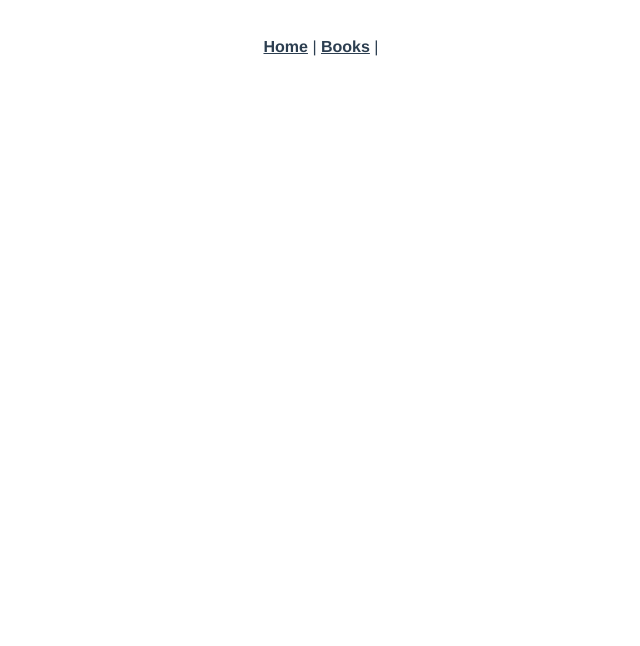
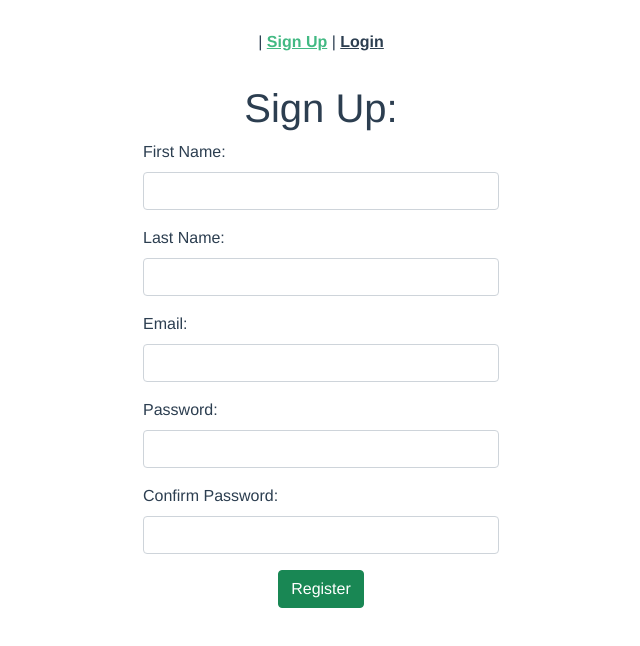
Before and after one commit to moshi-soft/bookstore-vue, a Vue app: page /register in a window 1280 px wide. Before the commit this address had no page. Shown: the top 646 px of the page, without its empty margins (319-959 px from the left). Built offline with nearby package versions, Linux system fonts and the light colour scheme.

Commit message:
router guard,nagivation guard,login,logout done in frontend

```diff
--- a/package.json
+++ b/package.json
@@ -12,7 +12,8 @@
     "core-js": "^3.6.5",
     "vue": "^3.0.0",
     "vue-axios": "^3.4.0",
-    "vue-router": "^4.0.0-0"
+    "vue-router": "^4.0.0-0",
+    "vuex": "^4.0.2"
   },
   "devDependencies": {
     "@vue/cli-plugin-babel": "~4.5.0",
--- a/src/App.vue
+++ b/src/App.vue
@@ -1,13 +1,34 @@
 <template>
   <div id="nav">
-    <router-link to="/">Home</router-link> |
-    <router-link to="/books">Books</router-link> |
+    <!-- <router-link to="/">Home</router-link> | -->
+    <router-link v-if="loggedIn" to="/">Books</router-link> |
+    <router-link v-if="!loggedIn" to="/register">Sign Up</router-link> |
+    <router-link v-if="!loggedIn" to="/login">Login</router-link>
+    <button v-else type="button" class="btn btn-info" @click="logout">
+     Logout
+    </button>
+
     <!-- <router-link to="/books/id">Book Detail</router-link> -->
 
   </div>
   <router-view/>
+  <link href="https://cdn.jsdelivr.net/npm/bootstrap@5.1.3/dist/css/bootstrap.min.css" rel="stylesheet" integrity="sha384-1BmE4kWBq78iYhFldvKuhfTAU6auU8tT94WrHftjDbrCEXSU1oBoqyl2QvZ6jIW3" crossorigin="anonymous">
 </template>
+<script>
+import {authComputed} from '@/store/helper.js'
 
+export default{
+  computed:{
+    ...authComputed
+  },
+  methods:{
+    logout(){
+      this.$store.dispatch('logout')
+    }
+  }
+}
+
+</script>
 <style>
 #app {
   font-family: Avenir, Helvetica, Arial, sans-serif;
--- a/src/components/BookAdd.vue
+++ b/src/components/BookAdd.vue
@@ -4,7 +4,7 @@
     <h3 v-if="isSuccess" style="color:green">
       Successfully added new book
     </h3>
-     <router-link to="/books">Back to List</router-link>
+     <router-link to="/">Back to List</router-link>
      <br><br><br>
      <!-- <form @submit.prevent="submitForm" method="POST"  action="https://localhost:44344/api/Books/api/Books/add-book-with-authors"> -->
       <label for="title">Book Name</label>
--- a/src/components/BookDetail.vue
+++ b/src/components/BookDetail.vue
@@ -1,7 +1,7 @@
 <template>
   <div class="hello">
     <h1>{{ msg }}</h1>
-     <router-link to="/books">Back to List</router-link>
+     <router-link to="/">Back to List</router-link>
    <table>
      <thead style="background:skyblue">
        <tr>
--- a/src/components/BookEdit.vue
+++ b/src/components/BookEdit.vue
@@ -4,7 +4,7 @@
     <h3 v-if="isSuccess" style="color:green">
       Successfully updated book
     </h3>
-     <router-link to="/books">Back to List</router-link>
+     <router-link to="/">Back to List</router-link>
      <br><br><br>
     <label for="title">Book Name</label>
       <input name="title" type="input" id="title" v-model="form.title">
@@ -77,9 +77,11 @@ export default {
   },
   methods:{
     getPublishers: function(){
-      this.axios.get('https://localhost:44344/api/Publishers/').then((response) => {
+      this.axios.get('https://localhost:44344/api/Publishers/')
+      .then((response) => {
         this.publishers = response.data;
       })
+
     },
     getAuthors: function(){
       this.axios.get('https://localhost:44344/api/Authors/').then((response) => {
@@ -111,6 +113,9 @@ export default {
                 .then(function (response) {
                   self.isSuccess = true
                     console.log(response);
+                })
+                .then(()=>{
+                  this.$router.push({name:'Books'})
                 })
                 .catch(function (error) {
                     console.log(error);
--- a/src/components/BooksList.vue
+++ b/src/components/BooksList.vue
@@ -47,7 +47,15 @@ export default {
         this.books = response.data;
         console.log(response.data)
       })
-    },
+      .catch(function (error) {
+        //alert('error')
+          console.log(error.response.status);
+          if(error.response.status == 401){
+            alert('You are not logged in please logged in first')
+          }
+
+      })
+},
     deleteBookRecord(record){
       if(!confirm('Are you sure to delete?')){
         return false
--- a/src/main.js
+++ b/src/main.js
@@ -3,5 +3,6 @@ import App from './App.vue'
 import router from './router'
 import axios from 'axios'
 import VueAxios from 'vue-axios'
+import store from './store'
 
-createApp(App).use(router).use(VueAxios, axios).mount('#app')
+createApp(App).use(router).use(store).use(VueAxios, axios).mount('#app')
--- a/src/router/index.js
+++ b/src/router/index.js
@@ -1,39 +1,67 @@
 import { createRouter, createWebHistory } from 'vue-router'
-import Home from '../views/Home.vue'
+// import Home from '../views/Home.vue'
 import Books from '../views/Books.vue'
 import BookDetail from '../views/BookDetail.vue'
 import BookAdd from '../views/BookAdd.vue'
 import BookEdit from '../views/BookEdit.vue'
+import RegisterUser from '../views/RegisterUser.vue'
+import LoginUser from '../views/LoginUser.vue'
 
 const routes = [
+  // {
+  //   path: '/',
+  //   name: 'Home',
+  //   component: Home
+  // },
   {
     path: '/',
-    name: 'Home',
-    component: Home
-  },
-  {
-    path: '/books',
     name: 'Books',
-    component: Books
+    // meta property allowes us to add custom attributes to the route
+    component: Books,
+    meta:{
+      requiresAuth:true
+    },
 
   },
   {
     path: '/books/:id/detail',
     name: 'BookDetail',
-    component: BookDetail
+    component: BookDetail,
+    meta:{
+      requiresAuth:true
+    },
+
 
   },
   {
     path: '/books/new',
     name: 'BookAdd',
-    component: BookAdd
+    component: BookAdd,
+    meta:{
+      requiresAuth:true
+    },
+
 
   },
   {
     path: '/books/:id/edit',
     name: 'BookEdit',
-    component: BookEdit
+    component: BookEdit,
+    meta:{
+      requiresAuth:true
+    },
 
+
+  },
+  {
+    path: '/register',
+    name: 'register',
+    component: RegisterUser
+  },
+  {
+    path: '/login',
+    name: 'login',
+    component: LoginUser
   }
 ]
 
@@ -42,4 +70,13 @@ const router = createRouter({
   routes
 })
 
+router.beforeEach((to,from,next)=>{
+  const loggedIn = localStorage.getItem('user')
+  if(to.matched.some(record=>record.meta.requiresAuth && !loggedIn)){
+      next('/login')
+  }else{
+    next()
+  }
+})
+
 export default router
--- /dev/null
+++ b/src/store/helper.js
@@ -0,0 +1,5 @@
+import { mapGetters } from "vuex";
+
+export const authComputed = {
+    ...mapGetters(['loggedIn'])
+}
--- /dev/null
+++ b/src/store/index.js
@@ -0,0 +1,52 @@
+import {createStore } from 'vuex'
+import axios from 'axios'
+export default createStore({
+    state: {
+        user:null
+    },
+    mutations: {
+        SET_USER_DATA(state,userData){
+            state.user = userData;
+            localStorage.setItem('user',JSON.stringify(userData))
+            axios.defaults.headers.common['Authorization'] = `Bearer ${userData.token}`
+        },
+        // CLEAR_USER_DATA(state){
+        //    state.user = null
+        //    localStorage.removeItem('user')
+        //    axios.defaults.headers.common['Authorization'] = null
+        // },
+        // alternate clearing data
+        CLEAR_USER_DATA(){
+            localStorage.removeItem('user')
+           location.reload()
+        }
+    },
+    actions: {
+        register({commit},credentials){
+            return axios.post('https://localhost:44344/api/Account/signup',credentials).then(
+                ({data})=>{
+                    commit('SET_USER_DATA',data)
+                    console.log("user data is:",data)
+                }
+            )
+        },
+        login({commit},credentials){
+            return axios.post('https://localhost:44344/api/Account/login',credentials).then(
+                ({data})=>{
+                    commit('SET_USER_DATA',data)
+                    console.log("user data is:",data)
+                }
+            )
+        },
+        logout({commit}){
+            commit('CLEAR_USER_DATA')
+        }
+    },
+    getters:{
+        loggedIn(state){
+            return !!state.user
+        }
+    },
+    modules: {
+    }
+  })
--- /dev/null
+++ b/src/views/LoginUser.vue
@@ -0,0 +1,45 @@
+<template>
+<div class="container">
+ <h1>Login:</h1>
+  <div class="row">
+    <div class="col"></div>
+    <div class="col">
+      <form @submit.prevent="login">
+             <div class="mb-3">
+                <label for="email" class='form-label float-start'>Email:</label>
+                <input type="email" v-model="email" name="email" class="form-control">
+            </div>
+             <div class="mb-3">
+                <label for="password" class='form-label float-start'>Password:</label>
+                <input type="password" v-model="password" name="password" class="form-control">
+            </div>
+            <div class="mb-3">
+                <button type='submit' name='button' class="btn btn-success">Login</button>
+            </div>
+       </form>
+    </div>
+    <div class="col"></div>
+  </div>
+</div>
+</template>
+<script>
+    export default{
+        data(){
+            return {
+                email :"",
+                password :"",
+            }
+        },
+        methods:{
+            login(){
+                this.$store.dispatch('login',{
+                    email:this.email,
+                    password:this.password
+                })
+                .then(()=>{
+                    this.$router.push({name:'Books'})
+                })
+            }
+        }
+    }
+</script>
--- /dev/null
+++ b/src/views/RegisterUser.vue
@@ -0,0 +1,63 @@
+<template>
+<div class="container">
+ <h1>Sign Up:</h1>
+  <div class="row">
+    <div class="col"></div>
+    <div class="col">
+      <form @submit.prevent="register">
+            <div class="mb-3">
+                <label for="firstName" class='form-label float-start'>First Name:</label>
+                <input type="text" v-model="firstName" name="firstName" class="form-control">
+            </div>
+             <div class="mb-3">
+                <label for="lastName" class='form-label float-start'>Last Name:</label>
+                <input type="text" v-model="lastName" name="lastName" class="form-control">
+            </div>
+             <div class="mb-3">
+                <label for="email" class='form-label float-start'>Email:</label>
+                <input type="email" v-model="email" name="email" class="form-control">
+            </div>
+             <div class="mb-3">
+                <label for="password" class='form-label float-start'>Password:</label>
+                <input type="password" v-model="password" name="password" class="form-control">
+            </div>
+            <div class="mb-3">
+                <label for="confirmPassword" class='form-label float-start'>Confirm Password:</label>
+                <input type="password" v-model="confirmPassword" name="confirmPassword" class="form-control">
+            </div>
+            <div class="mb-3">
+                <button type='submit' name='button' class="btn btn-success">Register</button>
+            </div>
+       </form>
+    </div>
+    <div class="col"></div>
+  </div>
+</div>
+</template>
+<script>
+    export default{
+        data(){
+            return {
+                firstName:"",
+                lastName:"",
+                email :"",
+                password :"",
+                confirmPassword :""
+            }
+        },
+        methods:{
+            register(){
+                this.$store.dispatch('register',{
+                    firstName:this.firstName,
+                    lastName:this.lastName,
+                    email:this.email,
+                    password:this.password,
+                    confirmPassword:this.confirmPassword
+                })
+                .then(()=>{
+                    this.$router.push({name:'Books'})
+                })
+            }
+        }
+    }
+</script>
```
Also changed, not shown: 1 other file (tests, documents, lock files or other folders).
